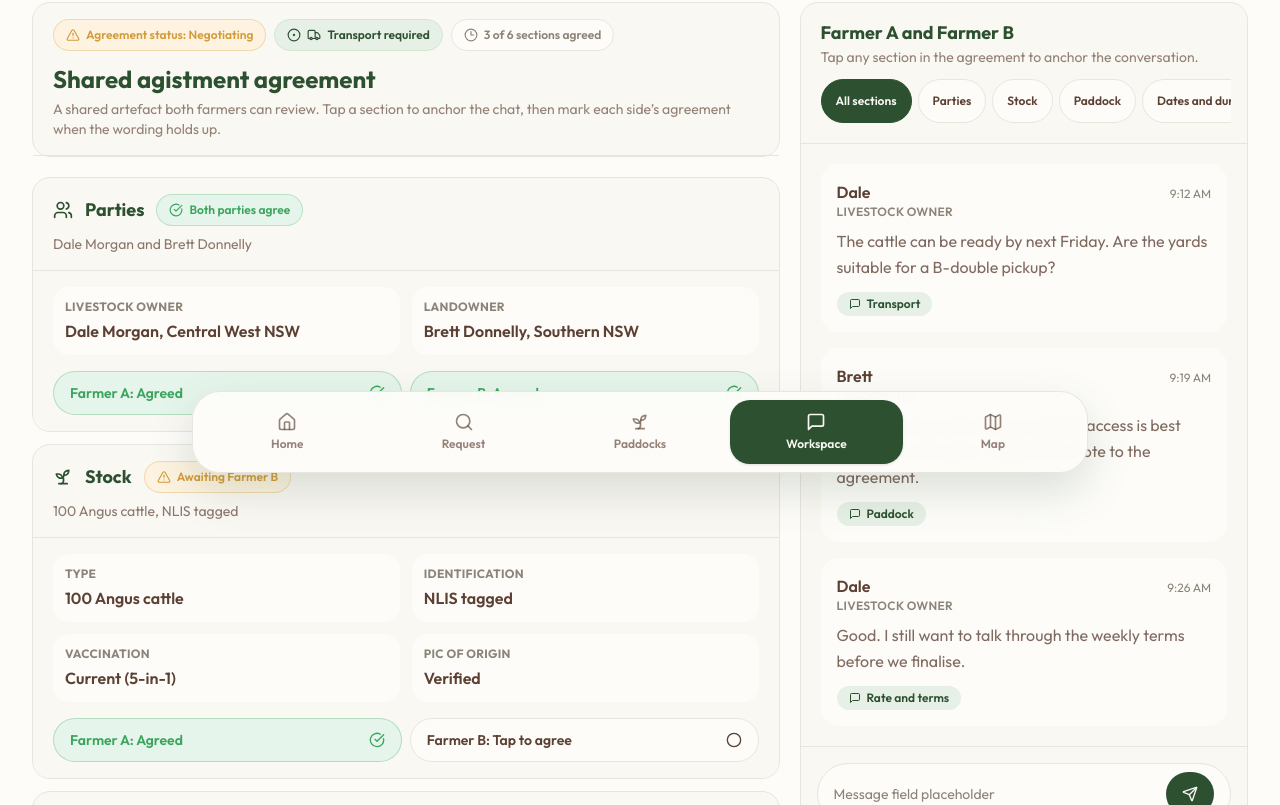
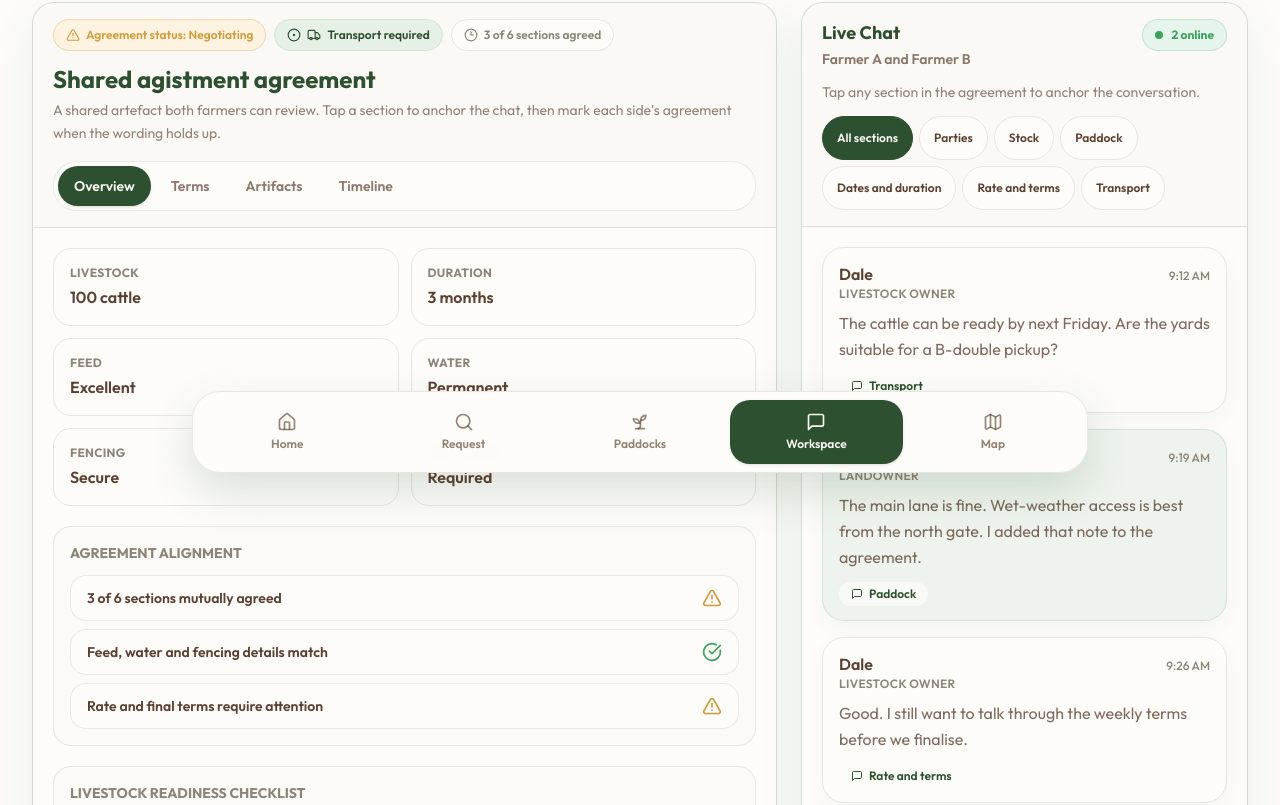
Before and after one commit to jwcoleman87-collab/paddockme, a Next.js app: page /workspace/agreement-glenbarra in a window 1280 px wide. Shown: the part 315-1120 px from the top of the page. Built offline with nearby package versions, Linux system fonts and the light colour scheme.

Commit message:
Upgrade workspace panel styling

```diff
--- a/src/app/(app)/workspace/[id]/WorkspaceClient.tsx
+++ b/src/app/(app)/workspace/[id]/WorkspaceClient.tsx
@@ -7,7 +7,6 @@ import {
 } from "@/components/AgreementPanel";
 import { ChatPanel } from "@/components/ChatPanel";
 import { SplitWorkspace } from "@/components/SplitWorkspace";
-import { Timeline } from "@/components/Timeline";
 import type { Agreement, Message } from "@/lib/dummyData";
 
 /**
@@ -93,19 +92,15 @@ export function WorkspaceClient({
             onSelectSection={(id) => setActiveSectionId(id)}
             sectionState={sectionState}
             onToggleAgreement={toggleAgreement}
+            timelineItems={timelineItems}
           />
-          <section className="rounded-xl border border-mist bg-cream p-5">
-            <h2 className="mb-4 text-xl font-bold text-sage-deep">
-              Workspace timeline
-            </h2>
-            <Timeline items={timelineItems} />
-          </section>
         </div>
       }
       right={
         <ChatPanel
           title="Farmer A and Farmer B"
           messages={messages}
+          onlineCount={2}
           sections={agreement.sections}
           activeSectionId={activeSectionId}
           onSelectSection={setActiveSectionId}
--- a/src/components/AgreementPanel.tsx
+++ b/src/components/AgreementPanel.tsx
@@ -1,5 +1,6 @@
 "use client";
 
+import { useState } from "react";
 import {
   AlertTriangle,
   CheckCircle,
@@ -17,6 +18,7 @@ import {
 import { ButtonLink } from "@/components/Button";
 import { InfoTile } from "@/components/InfoTile";
 import { StatusBadge } from "@/components/StatusBadge";
+import { Timeline } from "@/components/Timeline";
 import { cn } from "@/lib/utils";
 import type {
   Agreement,
@@ -35,6 +37,15 @@ type AgreementPanelProps = {
   onSelectSection: (sectionId: string) => void;
   sectionState: Record<string, SectionAgreementState>;
   onToggleAgreement: (sectionId: string, party: "A" | "B") => void;
+  timelineItems?: TimelineItem[];
+};
+
+type AgreementTab = "overview" | "terms" | "artifacts" | "timeline";
+
+type TimelineItem = {
+  title: string;
+  detail: string;
+  complete?: boolean;
 };
 
 const sectionIcons: Record<string, React.ComponentType<{ className?: string }>> =
@@ -47,24 +58,35 @@ const sectionIcons: Record<string, React.ComponentType<{ className?: string }>>
     transport: Truck,
   };
 
+const agreementTabs = [
+  { id: "overview", label: "Overview" },
+  { id: "terms", label: "Terms" },
+  { id: "artifacts", label: "Artifacts" },
+  { id: "timeline", label: "Timeline" },
+] satisfies { id: AgreementTab; label: string }[];
+
+const workspaceCardClass =
+  "min-w-0 overflow-hidden rounded-2xl border border-sage-deep/20 bg-warm-white shadow-[0_18px_45px_rgba(34,84,52,0.08)]";
+
 export function AgreementPanel({
   agreement,
   activeSectionId,
   onSelectSection,
   sectionState,
   onToggleAgreement,
+  timelineItems = [],
 }: AgreementPanelProps) {
+  const [activeTab, setActiveTab] = useState<AgreementTab>("overview");
+
   const mutuallyAgreedCount = agreement.sections.reduce((count, section) => {
     const state = sectionState[section.id] ?? section;
     return state.agreedByA && state.agreedByB ? count + 1 : count;
   }, 0);
 
   return (
-    <section className="space-y-5">
-      {/* Header card */}
-      <div className="rounded-xl border border-mist bg-cream">
-        <div className="border-b border-mist px-5 py-4">
-          <div className="mb-3 flex flex-wrap items-center gap-2">
+    <section className={workspaceCardClass}>
+      <div className="border-b border-sage-deep/15 bg-cream/55 px-5 py-4">
+        <div className="mb-3 flex flex-col items-start gap-2 sm:flex-row sm:flex-wrap sm:items-center">
           <StatusBadge tone="warning">
             Agreement status: {agreement.status}
           </StatusBadge>
@@ -81,16 +103,45 @@ export function AgreementPanel({
         <h2 className="text-2xl font-bold text-sage-deep">
           Shared agistment agreement
         </h2>
-          <p className="mt-1 text-sm text-bark/65">
-            A shared artefact both farmers can review. Tap a section to anchor
-            the chat, then mark each side&rsquo;s agreement when the wording
-            holds up.
+        <p className="mt-1 text-sm leading-relaxed text-bark/65">
+          A shared artefact both farmers can review. Tap a section to anchor the
+          chat, then mark each side&apos;s agreement when the wording holds up.
         </p>
+
+        <div
+          role="tablist"
+          aria-label="Agreement panel sections"
+          className="mt-4 flex flex-wrap gap-1 rounded-[24px] border border-sage-deep/10 bg-warm-white p-1"
+        >
+          {agreementTabs.map((tab) => (
+            <AgreementTabButton
+              key={tab.id}
+              active={activeTab === tab.id}
+              onClick={() => setActiveTab(tab.id)}
+            >
+              {tab.label}
+            </AgreementTabButton>
+          ))}
         </div>
       </div>
 
-      {/* Sections */}
+      <div role="tabpanel" className="p-5">
+        {activeTab === "overview" && (
+          <AgreementOverview
+            agreement={agreement}
+            mutuallyAgreedCount={mutuallyAgreedCount}
+          />
+        )}
+
+        {activeTab === "terms" && (
           <div className="space-y-3">
+            <div className="rounded-xl border border-sage-deep/10 bg-cream/60 px-4 py-3">
+              <h3 className="font-bold text-sage-deep">Terms under review</h3>
+              <p className="mt-1 text-sm leading-relaxed text-bark/65">
+                Select a section to anchor the chat and confirm each party&apos;s
+                agreement state.
+              </p>
+            </div>
             {agreement.sections.map((section) => (
               <SectionCard
                 key={section.id}
@@ -108,12 +159,132 @@ export function AgreementPanel({
               />
             ))}
           </div>
+        )}
 
-      {/* Shared artefacts */}
+        {activeTab === "artifacts" && (
           <ArtefactStrip artefacts={agreement.artefacts} />
+        )}
 
-      {/* Readiness checklist */}
-      <section className="rounded-xl border border-mist bg-cream p-5">
+        {activeTab === "timeline" && (
+          <div className="rounded-xl border border-sage-deep/10 bg-cream/60 p-4">
+            {timelineItems.length > 0 ? (
+              <Timeline items={timelineItems} />
+            ) : (
+              <p className="text-sm text-bark/65">
+                No timeline events have been added yet.
+              </p>
+            )}
+          </div>
+        )}
+      </div>
+
+      <div className="grid gap-3 border-t border-sage-deep/12 bg-cream/45 p-5 sm:grid-cols-3">
+        <ButtonLink href={`/workspace/${agreement.id}`} variant="secondary">
+          Counter offer
+        </ButtonLink>
+        <ButtonLink href="/transport/transport-glenbarra" variant="secondary">
+          Open transport room
+        </ButtonLink>
+        <ButtonLink href="/agreements">Finalise agreement</ButtonLink>
+      </div>
+    </section>
+  );
+}
+
+function AgreementTabButton({
+  active,
+  onClick,
+  children,
+}: {
+  active: boolean;
+  onClick: () => void;
+  children: React.ReactNode;
+}) {
+  return (
+    <button
+      type="button"
+      onClick={onClick}
+      role="tab"
+      aria-selected={active}
+      className={cn(
+        "min-h-10 shrink-0 cursor-pointer rounded-full px-4 py-2 text-sm font-semibold transition focus-visible:outline-none focus-visible:ring-2 focus-visible:ring-sage focus-visible:ring-offset-2 focus-visible:ring-offset-warm-white",
+        active
+          ? "bg-sage-deep text-cream shadow-sm"
+          : "text-bark/70 hover:bg-sage-mist/60 hover:text-sage-deep"
+      )}
+    >
+      {children}
+    </button>
+  );
+}
+
+function AgreementOverview({
+  agreement,
+  mutuallyAgreedCount,
+}: {
+  agreement: Agreement;
+  mutuallyAgreedCount: number;
+}) {
+  const allAgreed = mutuallyAgreedCount === agreement.sections.length;
+
+  return (
+    <div className="space-y-5">
+      <div className="grid gap-3 sm:grid-cols-2">
+        <InfoTile label="Livestock" value={agreement.livestock} />
+        <InfoTile label="Duration" value={agreement.duration} />
+        <InfoTile label="Feed" value={agreement.feed} />
+        <InfoTile label="Water" value={agreement.water} />
+        <InfoTile label="Fencing" value={agreement.fencing} />
+        <InfoTile
+          label="Transport"
+          value={agreement.transportRequired ? "Required" : "Not required"}
+        />
+      </div>
+
+      <section className="rounded-xl border border-sage-deep/10 bg-cream/60 p-4">
+        <h3 className="text-sm font-bold uppercase tracking-wide text-stone">
+          Agreement alignment
+        </h3>
+        <div className="mt-3 space-y-2">
+          <AlignmentRow
+            complete={allAgreed}
+            label={`${mutuallyAgreedCount} of ${agreement.sections.length} sections mutually agreed`}
+          />
+          <AlignmentRow complete label="Feed, water and fencing details match" />
+          <AlignmentRow
+            complete={false}
+            label="Rate and final terms require attention"
+          />
+        </div>
+      </section>
+
+      <ReadinessChecklist agreement={agreement} />
+    </div>
+  );
+}
+
+function AlignmentRow({
+  complete,
+  label,
+}: {
+  complete: boolean;
+  label: string;
+}) {
+  const Icon = complete ? CheckCircle : AlertTriangle;
+  return (
+    <div className="flex items-center justify-between gap-3 rounded-lg border border-sage-deep/10 bg-warm-white px-4 py-3">
+      <span className="text-sm font-semibold text-bark">{label}</span>
+      <Icon
+        className={cn("h-5 w-5 shrink-0", complete ? "text-match" : "text-amber")}
+        aria-hidden
+      />
+    </div>
+  );
+}
+
+function ReadinessChecklist({ agreement }: { agreement: Agreement }) {
+  return (
+    <section className="rounded-xl border border-sage-deep/10 bg-cream/60 p-4">
       <h3 className="mb-3 text-sm font-bold uppercase tracking-wide text-stone">
         Livestock readiness checklist
       </h3>
@@ -121,7 +292,7 @@ export function AgreementPanel({
         {agreement.readinessChecklist.map((item) => (
           <div
             key={item.label}
-              className="flex items-center justify-between gap-3 rounded-lg border border-mist bg-warm-white px-4 py-3"
+            className="flex items-center justify-between gap-3 rounded-lg border border-sage-deep/10 bg-warm-white px-4 py-3"
           >
             <span className="font-semibold text-bark">{item.label}</span>
             {item.complete ? (
@@ -137,24 +308,6 @@ export function AgreementPanel({
             )}
           </div>
         ))}
-        </div>
-      </section>
-
-      {/* Action buttons */}
-      <div className="grid gap-3 sm:grid-cols-3">
-        <ButtonLink
-          href={`/workspace/${agreement.id}`}
-          variant="secondary"
-        >
-          Counter offer
-        </ButtonLink>
-        <ButtonLink
-          href="/transport/transport-glenbarra"
-          variant="secondary"
-        >
-          Open transport room
-        </ButtonLink>
-        <ButtonLink href="/agreements">Finalise agreement</ButtonLink>
       </div>
     </section>
   );
@@ -197,10 +350,10 @@ function SectionCard({
     <article
       aria-current={active ? "true" : undefined}
       className={cn(
-        "overflow-hidden rounded-xl border bg-cream transition",
+        "overflow-hidden rounded-xl border bg-cream/70 transition",
         active
-          ? "border-sage-deep shadow-[0_0_0_4px_rgba(208,232,207,0.55)]"
-          : "border-mist"
+          ? "border-sage-deep/45 shadow-[0_0_0_4px_rgba(208,232,207,0.55)]"
+          : "border-sage-deep/12"
       )}
     >
       <button
@@ -287,7 +440,7 @@ function PartyAgreeButton({
 function ArtefactStrip({ artefacts }: { artefacts: AgreementArtefact[] }) {
   if (artefacts.length === 0) return null;
   return (
-    <section className="rounded-xl border border-mist bg-cream p-5">
+    <section className="rounded-xl border border-sage-deep/10 bg-cream/60 p-4">
       <div className="mb-3 flex items-center justify-between">
         <h3 className="text-sm font-bold uppercase tracking-wide text-stone">
           Shared artefacts
@@ -316,7 +469,7 @@ function ArtefactCard({ artefact }: { artefact: AgreementArtefact }) {
     artefact.uploadedBy === "farmerA" ? "Farmer A" : "Farmer B";
 
   return (
-    <article className="flex w-44 shrink-0 flex-col gap-2 rounded-xl border border-mist bg-warm-white p-3">
+    <article className="flex w-44 shrink-0 flex-col gap-2 rounded-xl border border-sage-deep/10 bg-warm-white p-3">
       <div className="flex h-24 items-center justify-center rounded-lg border border-dashed border-sage/35 bg-sage-mist text-sage-deep">
         <Icon className="h-7 w-7" aria-hidden />
       </div>
--- a/src/components/ChatPanel.tsx
+++ b/src/components/ChatPanel.tsx
@@ -8,6 +8,7 @@ import type { AgreementSection, Message } from "@/lib/dummyData";
 type ChatPanelProps = {
   title?: string;
   messages: Message[];
+  onlineCount?: number;
   /** When provided, renders a section chip row that anchors the conversation. */
   sections?: AgreementSection[];
   /** The section currently anchoring the chat. `null` means "no anchor - show all." */
@@ -18,6 +19,7 @@ type ChatPanelProps = {
 export function ChatPanel({
   title = "Conversation",
   messages,
+  onlineCount = 2,
   sections,
   activeSectionId,
   onSelectSection,
@@ -28,10 +30,21 @@ export function ChatPanel({
     : undefined;
 
   return (
-    <section className="flex min-h-[560px] flex-col rounded-xl border border-mist bg-cream">
-      <div className="border-b border-mist px-5 py-4">
-        <h2 className="text-lg font-bold text-sage-deep">{title}</h2>
-        <p className="text-sm text-bark/65">
+    <section className="flex min-h-[560px] min-w-0 flex-col overflow-hidden rounded-2xl border border-sage-deep/20 bg-warm-white shadow-[0_18px_45px_rgba(34,84,52,0.08)]">
+      <div className="border-b border-sage-deep/15 bg-cream/55 px-5 py-4">
+        <div className="flex items-start justify-between gap-3">
+          <div className="min-w-0">
+            <h2 className="text-lg font-bold text-sage-deep">Live Chat</h2>
+            <p className="mt-0.5 text-sm font-semibold text-bark/70">
+              {title}
+            </p>
+          </div>
+          <span className="inline-flex min-h-8 shrink-0 items-center gap-2 rounded-full border border-match/20 bg-match-light px-3 text-xs font-bold text-match">
+            <span className="h-2 w-2 rounded-full bg-match" aria-hidden />
+            {onlineCount} online
+          </span>
+        </div>
+        <p className="mt-3 text-sm leading-relaxed text-bark/65">
           {hasSections
             ? activeSection
               ? `Anchored to "${activeSection.label}" - replies are tagged to this section.`
@@ -40,7 +53,7 @@ export function ChatPanel({
         </p>
 
         {hasSections && (
-          <div className="-mx-1 mt-3 flex gap-1.5 overflow-x-auto px-1 pb-1">
+          <div className="mt-3 flex flex-wrap gap-1.5">
             <SectionChip
               active={!activeSectionId}
               onClick={() => onSelectSection?.(null)}
@@ -60,7 +73,7 @@ export function ChatPanel({
         )}
       </div>
 
-      <div className="flex-1 space-y-4 overflow-y-auto px-5 py-5">
+      <div className="flex-1 space-y-4 overflow-y-auto bg-warm-white px-5 py-5">
         {messages.length === 0 && (
           <p className="text-sm text-bark/60">No messages yet.</p>
         )}
@@ -73,45 +86,29 @@ export function ChatPanel({
             : undefined;
 
           return (
-            <article
+            <MessageBubble
               key={message.id}
-              className={cn(
-                "rounded-xl bg-warm-white p-4 transition",
-                !matchesActive && "opacity-55"
-              )}
-            >
-              <div className="mb-2 flex items-baseline justify-between gap-3">
-                <div>
-                  <p className="font-semibold text-bark">{message.senderName}</p>
-                  <p className="text-xs font-semibold uppercase tracking-wide text-stone">
-                    {message.senderRole}
-                  </p>
-                </div>
-                <span className="text-xs text-stone">{message.time}</span>
-              </div>
-              <p className="leading-relaxed text-bark/78">{message.body}</p>
-              {sectionLabel && (
-                <div className="mt-3 inline-flex items-center gap-1.5 rounded-full bg-sage-mist px-3 py-1 text-xs font-semibold text-sage-deep">
-                  <MessageSquare className="h-3 w-3" aria-hidden />
-                  {sectionLabel}
-                </div>
-              )}
-            </article>
+              message={message}
+              sectionLabel={sectionLabel}
+              dimmed={!matchesActive}
+            />
           );
         })}
       </div>
 
-      <div className="border-t border-mist p-4">
-        <div className="flex min-h-12 items-center justify-between gap-3 rounded-full border border-mist bg-warm-white px-4 py-2 text-sm text-stone">
-          <span className="truncate">
-            {activeSection
-              ? `Reply in "${activeSection.label}"`
-              : "Message field placeholder"}
-          </span>
+      <div className="border-t border-sage-deep/15 bg-cream/45 p-4">
+        <div className="flex items-center gap-3">
+          <div className="flex min-h-12 flex-1 items-center rounded-full border border-sage-deep/15 bg-warm-white px-4 text-sm text-stone shadow-[inset_0_1px_0_rgba(255,255,255,0.72)]">
+            <span className="truncate">
+              {activeSection
+                ? `Reply in "${activeSection.label}"`
+                : "Message field placeholder"}
+            </span>
+          </div>
           <Button
             type="button"
             aria-label="Send placeholder message"
-            className="h-11 min-h-11 px-4"
+            className="h-12 min-h-12 w-12 shrink-0 rounded-full p-0"
           >
             <Send className="h-4 w-4" aria-hidden />
           </Button>
@@ -119,6 +116,64 @@ export function ChatPanel({
       </div>
     </section>
   );
+}
+
+function MessageBubble({
+  message,
+  sectionLabel,
+  dimmed,
+}: {
+  message: Message;
+  sectionLabel?: string;
+  dimmed: boolean;
+}) {
+  const tone = getMessageTone(message);
+
+  return (
+    <article
+      className={cn(
+        "rounded-2xl border px-4 py-3.5 shadow-[0_8px_22px_rgba(34,84,52,0.04)] transition",
+        tone === "farmer-b" && "border-sage-deep/12 bg-sage-mist/65",
+        tone === "system" && "border-amber/25 bg-amber-light/70",
+        tone === "default" && "border-mist bg-warm-white",
+        dimmed && "opacity-55"
+      )}
+    >
+      <div className="mb-2 flex items-baseline justify-between gap-3">
+        <div className="min-w-0">
+          <p className="font-semibold text-bark">{message.senderName}</p>
+          <p className="text-xs font-semibold uppercase tracking-wide text-stone">
+            {message.senderRole}
+          </p>
+        </div>
+        <span className="shrink-0 text-xs font-medium text-stone">
+          {message.time}
+        </span>
+      </div>
+      <p className="leading-relaxed text-bark/78">{message.body}</p>
+      {sectionLabel && (
+        <div className="mt-3 inline-flex items-center gap-1.5 rounded-full bg-warm-white/75 px-3 py-1 text-xs font-semibold text-sage-deep">
+          <MessageSquare className="h-3 w-3" aria-hidden />
+          {sectionLabel}
+        </div>
+      )}
+    </article>
+  );
+}
+
+function getMessageTone(message: Message): "farmer-b" | "system" | "default" {
+  if (
+    message.senderId === "system" ||
+    message.senderRole.toLowerCase().includes("system")
+  ) {
+    return "system";
+  }
+
+  if (message.senderId === "farmer-b") {
+    return "farmer-b";
+  }
+
+  return "default";
 }
 
 function SectionChip({
--- a/src/components/PageHeader.tsx
+++ b/src/components/PageHeader.tsx
@@ -20,17 +20,17 @@ export function PageHeader({
         className
       )}
     >
-      <div className="min-w-0 max-w-3xl">
+      <div className="min-w-0 max-w-[21.5rem] sm:max-w-3xl">
         {eyebrow && (
           <p className="mb-3 inline-flex rounded-full bg-sage-mist px-3 py-1 text-xs font-bold text-sage-deep">
             {eyebrow}
           </p>
         )}
-        <h1 className="max-w-2xl break-words text-3xl font-extrabold leading-tight text-sage-deep md:text-4xl">
+        <h1 className="max-w-full break-words text-3xl font-extrabold leading-tight text-sage-deep sm:max-w-2xl md:text-4xl">
           {title}
         </h1>
         {description && (
-          <p className="mt-3 max-w-2xl break-words text-base leading-relaxed text-bark/75">
+          <p className="mt-3 max-w-full break-words text-base leading-relaxed text-bark/75 sm:max-w-2xl">
             {description}
           </p>
         )}
--- a/src/components/SplitWorkspace.tsx
+++ b/src/components/SplitWorkspace.tsx
@@ -29,11 +29,21 @@ export function SplitWorkspace({
         </TabButton>
       </div>
 
-      <div className="grid gap-5 md:grid-cols-[minmax(0,1.25fr)_minmax(360px,0.75fr)]">
-        <div className={cn(active === "left" ? "block" : "hidden", "md:block")}>
+      <div className="grid items-start gap-5 md:grid-cols-[minmax(0,1.25fr)_minmax(360px,0.75fr)] lg:gap-6">
+        <div
+          className={cn(
+            active === "left" ? "block" : "hidden",
+            "min-w-0 md:block"
+          )}
+        >
           {left}
         </div>
-        <div className={cn(active === "right" ? "block" : "hidden", "md:block")}>
+        <div
+          className={cn(
+            active === "right" ? "block" : "hidden",
+            "min-w-0 md:block"
+          )}
+        >
           {right}
         </div>
       </div>
--- a/src/components/StatusBadge.tsx
+++ b/src/components/StatusBadge.tsx
@@ -31,12 +31,12 @@ export function StatusBadge({
   return (
     <span
       className={cn(
-        "inline-flex min-h-8 items-center gap-1.5 rounded-full border px-3 py-1 text-xs font-semibold",
+        "inline-flex min-h-8 max-w-full items-center gap-1.5 whitespace-normal rounded-full border px-3 py-1 text-left text-xs font-semibold",
         tones[tone],
         className
       )}
     >
-      <Icon className="h-3.5 w-3.5" aria-hidden />
+      <Icon className="h-3.5 w-3.5 shrink-0" aria-hidden />
       {children}
     </span>
   );
```
Also changed, not shown: src/app/(app)/transport/[id]/page.tsx (+7 -1 lines). Lines whose indentation alone changed are shown as unchanged.
